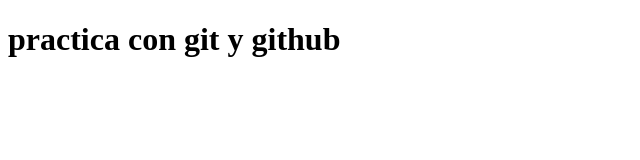
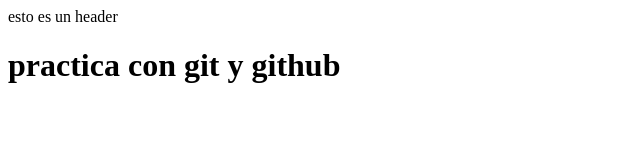
Before and after one commit to ericasdfasdf/ed, a plain HTML site: page index.html in a window 1280 px wide. Shown: the whole page, without its empty margins (0-640 px from the left). Drawn offline with Linux system fonts and the light colour scheme.

Commit message:
header hecho

```diff
--- a/index.html
+++ b/index.html
@@ -4,6 +4,7 @@
     <title>Practica</title>
 </head>
 <body>
+    <header>esto es un header</header>
     <h1>practica con git y github</h1>
 </body>
 </html>
```
